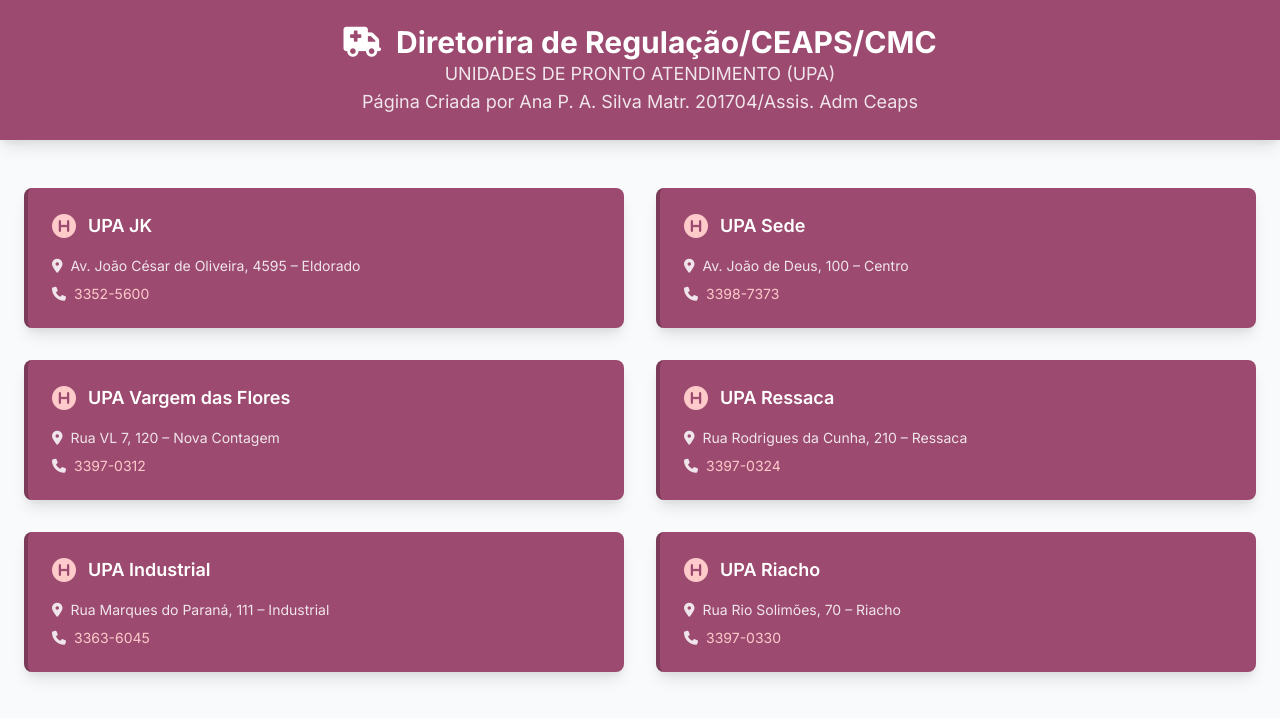
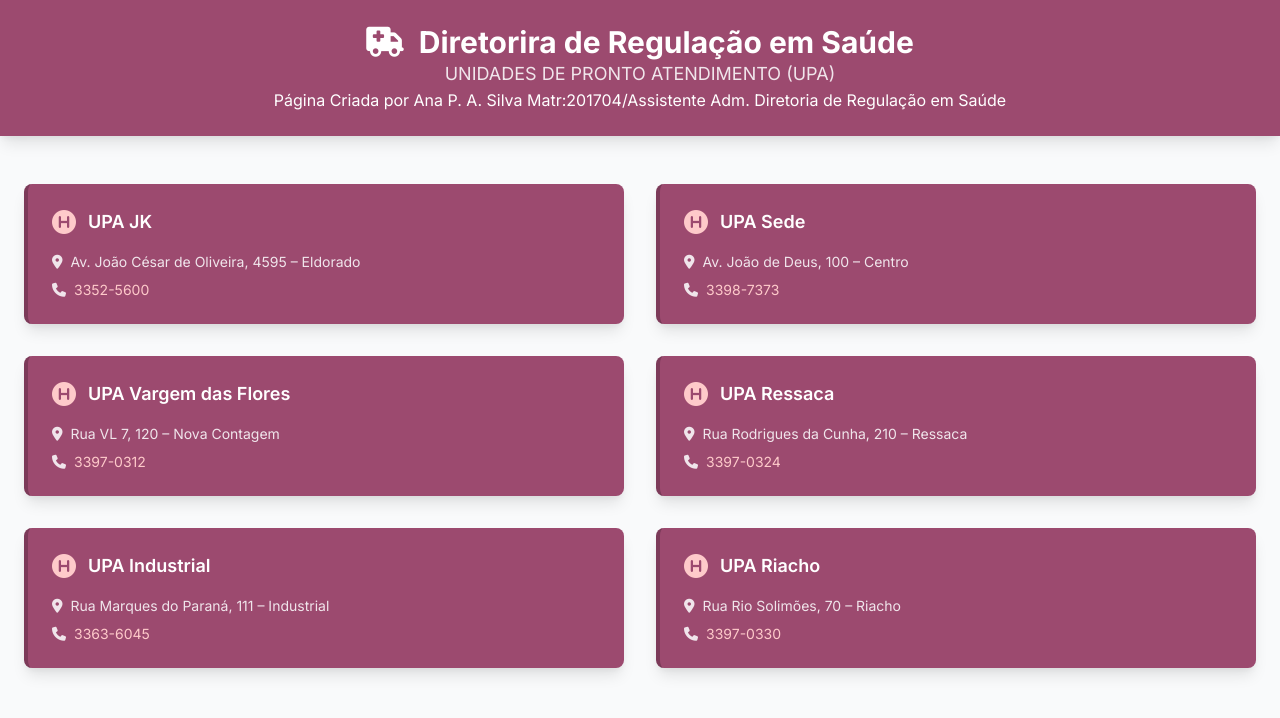
Before and after one commit to regulacaocmcindustrial-code/paginaindustrial, a plain HTML site: page UPA_TELEFONES.html in a window 1280 px wide. Drawn offline with nearby package versions, Linux system fonts and the light colour scheme.

Commit message:
Update UPA_TELEFONES.html

```diff
--- a/UPA_TELEFONES.html
+++ b/UPA_TELEFONES.html
@@ -48,10 +48,10 @@
             <div class="text-center">
                 <h1 class="text-2xl md:text-3xl font-bold">
                     <i class="fas fa-ambulance mr-2"></i>
-                    Diretorira de Regulação/CEAPS/CMC
+                    Diretorira de Regulação em Saúde
                 </h1>
                 <p class="text-lg" style="color: #f0e5eb;">UNIDADES DE PRONTO ATENDIMENTO (UPA)</p>
-                <p class="text-lg" style="color: #f0e5eb;">Página Criada por Ana P. A. Silva Matr. 201704/Assis. Adm Ceaps</p>
+                <p class="footer-credits">Página Criada por Ana P. A. Silva Matr:201704/Assistente Adm. Diretoria de Regulação em Saúde</p>
             </div>
         </div>
     </header>
```
